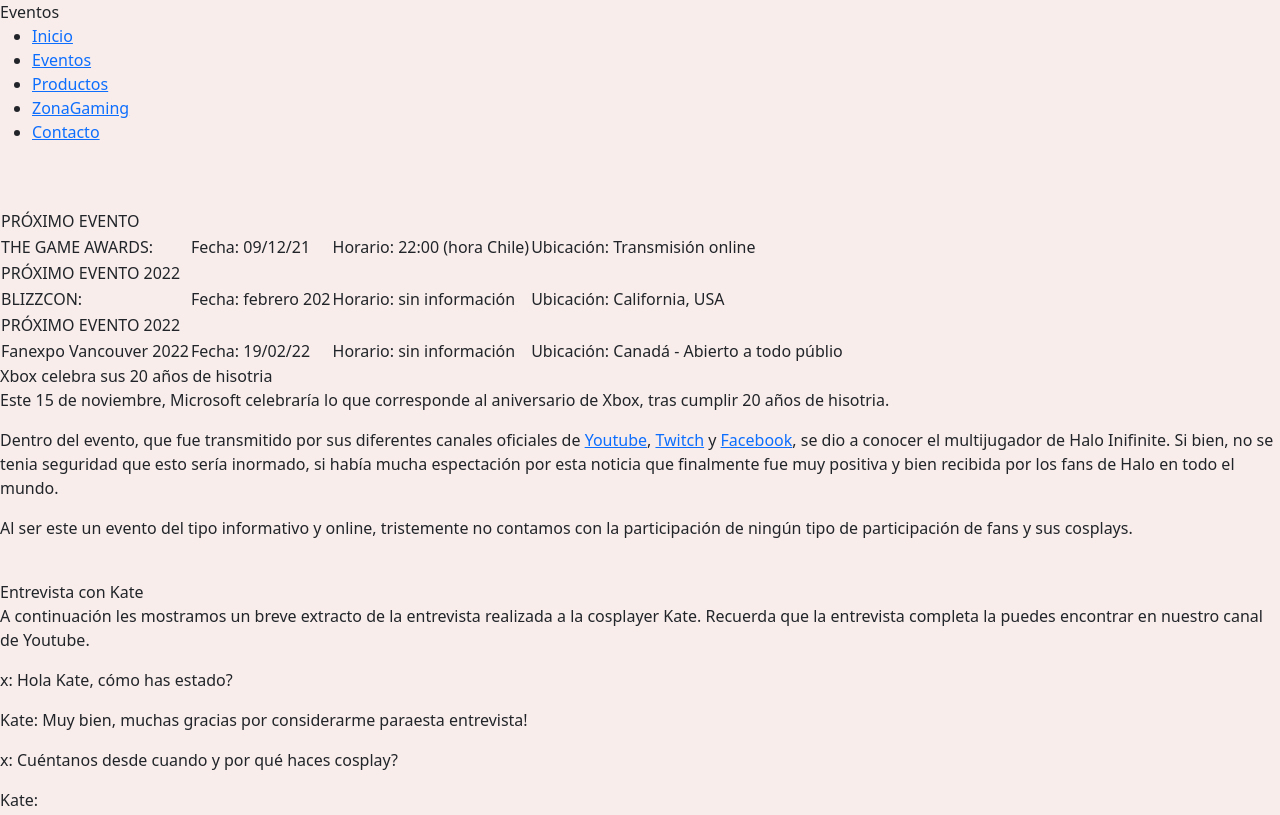
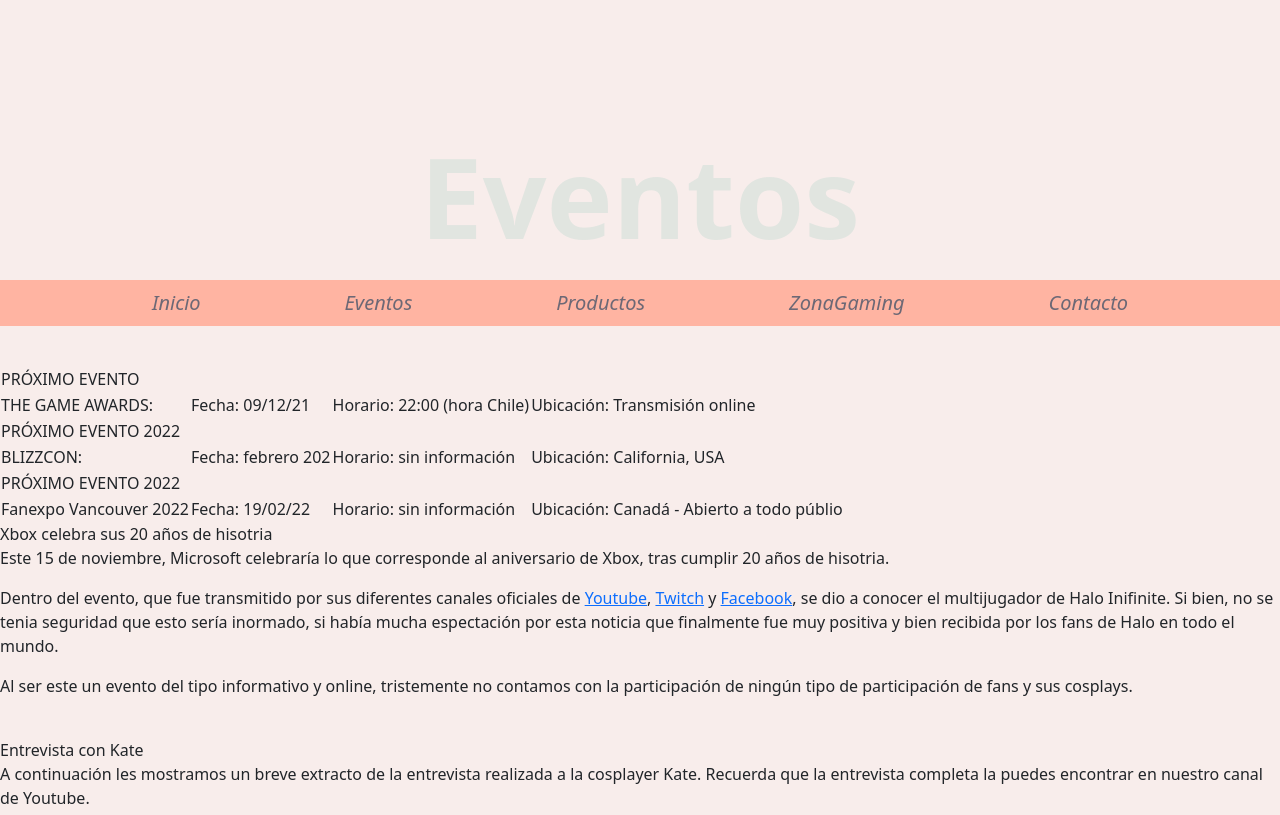
Before and after one commit to Maria-Orellana/CS-OrellanaFinals, a plain HTML site: page content/eventos.html in a window 1280 px wide. Shown: the top 815 px of the page. Drawn offline with nearby package versions, Linux system fonts and the light colour scheme; files that its build step writes are made by us from their sources; files whose address does not match are found by name.

Commit message:
ultimas modificaciones antes de crear rama

```diff
--- a/content/eventos.html
+++ b/content/eventos.html
@@ -4,28 +4,40 @@
 		<title>EVENTOS</title>
 		<meta charset="utf-8">
 		<meta name="viewport" content="width=device-width, initial-scale=1">
-		<link rel="stylesheet" type="text/css" href="styles/style.css">
+		<link rel="stylesheet" type="text/css" href="../styles/style.css">
 		<link href="https://cdn.jsdelivr.net/npm/bootstrap@5.0.2/dist/css/bootstrap.min.css" rel="stylesheet" integrity="sha384-EVSTQN3/azprG1Anm3QDgpJLIm9Nao0Yz1ztcQTwFspd3yD65VohhpuuCOmLASjC" crossorigin="anonymous">
 	</head>
 	<body>
 		<div class="colorFondo">
 			<script src="https://cdn.jsdelivr.net/npm/bootstrap@5.0.2/dist/js/bootstrap.bundle.min.js" integrity="sha384-MrcW6ZMFYlzcLA8Nl+NtUVF0sA7MsXsP1UyJoMp4YLEuNSfAP+JcXn/tWtIaxVXM" crossorigin="anonymous"></script>
 			<div class="parallaxEventos">
-				<div class="estiloTitulo">
-					<div>Eventos</div>
+				<div class="tituloPag">
+					<div class="text-center fw-bolder">Eventos</div>
 				</div>
 			</div>
-			<div class="textoMenu">
-				<ul>
-					<li><a href="../index.html">Inicio</a></li>
-					<li><a href="eventos.html">Eventos</a></li>
-					<li><a href="productos.html">Productos</a></li>
-					<li><a href="zonagaming.html">ZonaGaming</a></li>
-					<li><a href="contacto.html">Contacto</a></li>
-				</ul>
+			<div class="d-block d-sm-block d-md-none">
+				<div class="dropdowny">
+					<button class="btn btn-outline-light dropdown-toggle" type="button" id="dropdownMenuButton1" data-bs-toggle="dropdown" aria-expanded="false">Menú</button>
+					<ul class="dropdown-menu" aria-labelledby="dropdownMenuButton1">
+					<li><a class="dropdown-item" href="index.html" class="text-decoration-none">Inicio</a></li>
+					<li><a class="dropdown-item" href="content/eventos.html" class="text-decoration-none">Eventos</a></li>
+					<li><a class="dropdown-item" href="content/productos.html" class="text-decoration-none">Productos</a></li>
+					<li><a class="dropdown-item" href="content/zonagaming.html" class="text-decoration-none">ZonaGaming</a></li>
+					<li><a class="dropdown-item" href="content/contacto.html"class="text-decoration-none">Contacto</a></li>
+					</ul>
+				</div>
 			</div>
-			<br>
-			<div class="colorFondo">
+			<div class="sticky-top">
+				<div id="header">
+					<div class="sd-flex flex-row bd-highlight mb-3 d-flex justify-content-evenly fs-5 fst-italic w-auto p-2" style="background-color: #ffb4a2">
+						<div><a href="index.html" class="text-decoration-none">Inicio</a></div>
+						<div><a href="content/eventos.html" class="text-decoration-none">Eventos</a></div>
+						<div><a href="content/productos.html" class="text-decoration-none">Productos</a></div>
+						<div><a href="content/zonagaming.html" class="text-decoration-none">ZonaGaming</a></div>
+						<div><a href="content/contacto.html" class="text-decoration-none">Contacto</a></div>
+					</div>
+				</div>
+			</div>
 				<br>
 				<!-- contenido a desarrollar -->
 				<div class="contenidoInicial">
```
